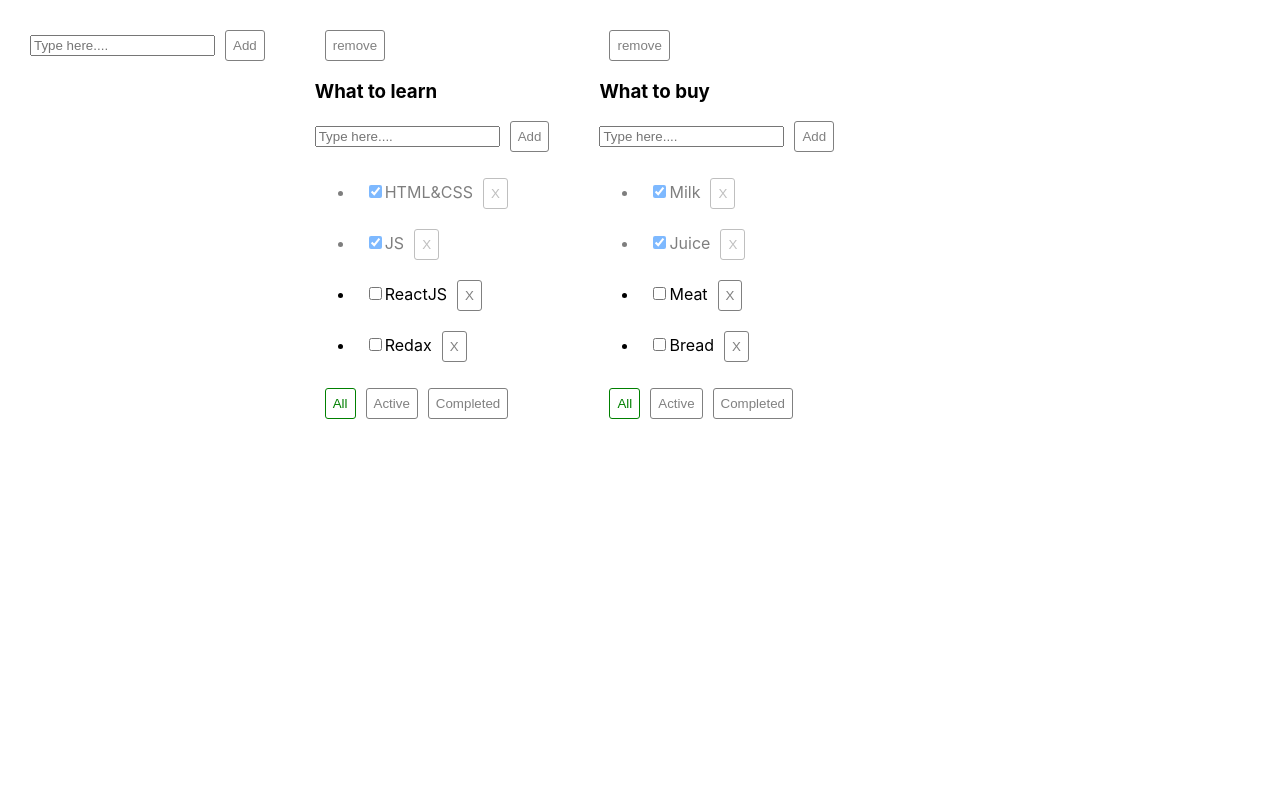
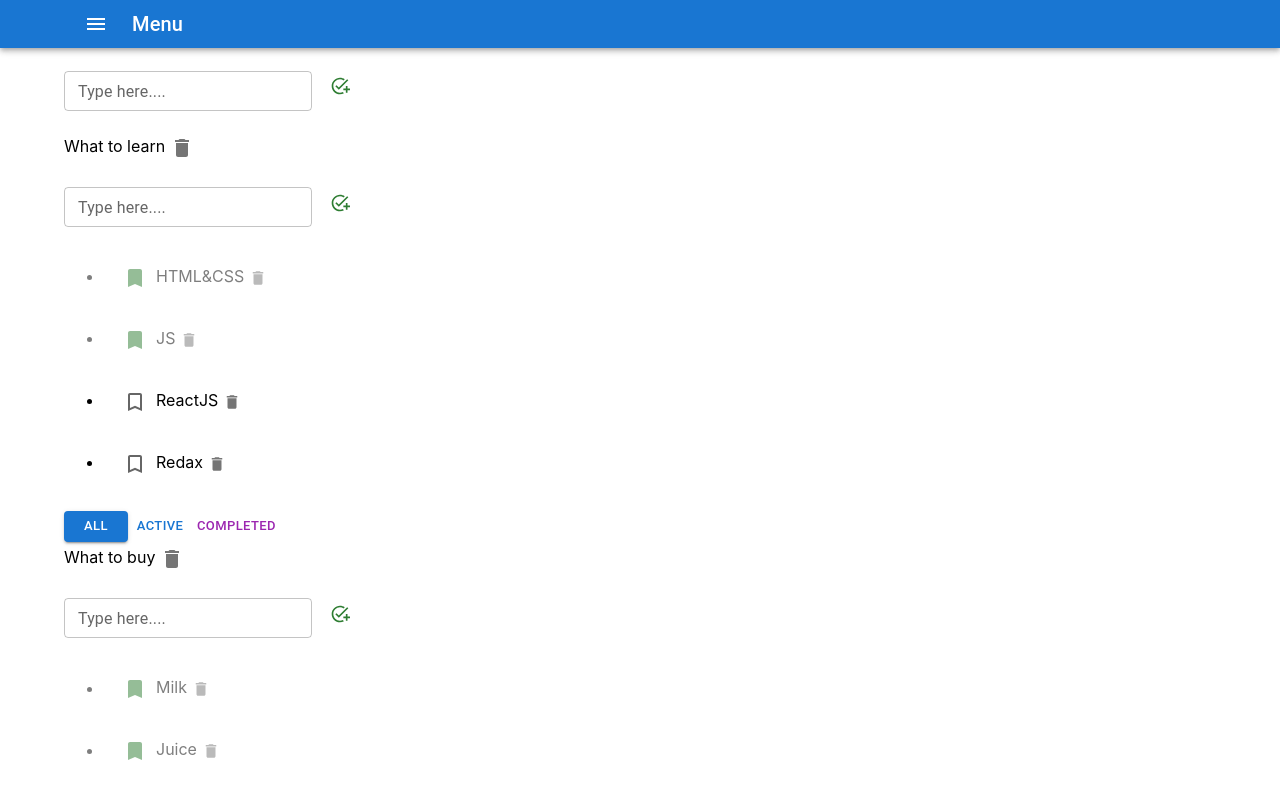
Before and after one commit to EleonoraPavlova/todo-react, a React (Create React App) app: page /#/ in a window 1280 px wide. Shown: the top 800 px of the page. Built offline with nearby package versions, Linux system fonts and the light colour scheme.

Commit message:
added material-ui

```diff
--- a/package.json
+++ b/package.json
@@ -4,6 +4,11 @@
   "version": "0.1.0",
   "private": true,
   "dependencies": {
+    "@emotion/react": "^11.11.1",
+    "@emotion/styled": "^11.11.0",
+    "@fontsource/roboto": "^5.0.8",
+    "@mui/icons-material": "^5.14.3",
+    "@mui/material": "^5.14.5",
     "@testing-library/jest-dom": "^5.16.5",
     "@testing-library/react": "^13.4.0",
     "@testing-library/user-event": "^13.5.0",
--- a/src/App.tsx
+++ b/src/App.tsx
@@ -3,6 +3,9 @@ import "./style/App.css";
 import TodoList, { Task } from './components/TodoList/TodoList';
 import { v1 } from "uuid";
 import { AddItemForm } from "./components/AddItemForm/AddItemForm";
+import { AppBar, Container, IconButton, Toolbar, Typography } from "@mui/material";
+import { Menu } from "@mui/icons-material";
+
 
 export type TodoListsType = {
   id: string
@@ -14,20 +17,18 @@ type tasksObjType = {
   [key: string]: Task[]
 }
 
-
 export type FilterValues = "all" | "completed" | "active"
 
+let todoListId1 = v1()
+let todoListId2 = v1()
+
 function App() {
-
   // let [tasks, setTasks] = useState<Task[]>([
   //   { id: v1(), title: "HTML&CSS", isDone: true },
   //   { id: v1(), title: "JS", isDone: true },
   //   { id: v1(), title: "ReactJS", isDone: false },
   //   { id: v1(), title: "Redax", isDone: false }
   // ])
-
-  let todoListId1 = v1()
-  let todoListId2 = v1()
 
   let [tasksObj, setTasks] = useState<tasksObjType>({
     [todoListId1]: [ //id этот передала пропсами id={l.id}  в  TodoList
@@ -44,6 +45,11 @@ function App() {
     ]
   })
 
+  let [todoLists, setTodoLists] = useState<TodoListsType[]>([ //этот стейт для управления  map отрисовки TodoList
+    { id: todoListId1, title: "What to learn", filter: "all" },
+    { id: todoListId2, title: "What to buy", filter: "all" }
+  ])
+
   function removeTask(id: string, togoListId: string) {
     let tasks = tasksObj[togoListId]//достала нужный массив сначала
     let filteredTasks = tasks.filter(t => t.id !== id) // получила фильтрованные таски
@@ -53,55 +59,84 @@ function App() {
   }
 
   function addTask(inputValue: string, togoListId: string) {
-    debugger
     let tasks = tasksObj[togoListId]//достала нужный массив сначала
-    debugger
     let newTask = { id: v1(), title: inputValue, isDone: false }
-    debugger
     tasksObj[togoListId] = [newTask, ...tasks]
-    debugger
-    console.log({ ...tasksObj })
     setTasks({ ...tasksObj })
   }
 
-  function changeStatus(taskId: string, isDone: boolean, togoListId: string) {
-    let tasks = tasksObj[togoListId]//достала нужный массив сначала
-    let task = tasks.find(t => t.id === taskId)
-    if (task) {
-      task.isDone = isDone;
-      setTasks({ ...tasksObj }) //чтобы был перерендер изменения! обязательно!
-    }
+  function changeStatus(togoListId: string, taskId: string, isDone: boolean) {
+    setTasks({ ...tasksObj, [togoListId]: tasksObj[togoListId].map(t => t.id === taskId ? { ...t, isDone: isDone } : t) })
+    // [togoListId]: это зашли в объект по id!!!
+
+    // let tasks = tasksObj[togoListId]//достала нужный массив сначала
+    // let task = tasks.find(t => t.id === taskId)
+    // if (task) {
+    //   task.isDone = isDone;
+    //   setTasks({ ...tasksObj }) //чтобы был перерендер изменения! обязательно!
+    // }
   }
 
-  let [todoLists, setTodoLists] = useState<TodoListsType[]>([ //этот стейт для управления  map отрисовки TodoList
-    { id: todoListId1, title: "What to learn", filter: "all" },
-    { id: todoListId2, title: "What to buy", filter: "all" }
-  ])
 
-
-  function changeFilterHandler(value: FilterValues, id: string) {
-    let todoList = todoLists.find((t) => t.id === id)
+  function changeFilterHandler(value: FilterValues, todoListId: string) {
+    let todoList = todoLists.find((t) => t.id === todoListId)
     if (todoList) {
       todoList.filter = value
       return setTodoLists([...todoLists])
     }
   }
 
-
   function removeTodolist(togoListId: string) {
     let removeTodoList = todoLists.filter(l => l.id !== togoListId) //filter возвращает новый массив
     setTodoLists(removeTodoList)
     delete tasksObj[togoListId]
     setTasks({ ...tasksObj })
-    console.log(tasksObj)
   }
 
-  function addTodoList(input: string) {
-    addTask(input, todoListId1)
+  function addTodoList(input: string) { //добавление новой колонки списка задач
+    let newTodolist: TodoListsType = {
+      id: "newTodolist",
+      title: input,
+      filter: "all"
     }
+    setTodoLists([newTodolist, ...todoLists])
+    setTasks({ ...tasksObj, [newTodolist.id]: [] })//cоздала совершенно новый список
+  }
+
+  function changeEditableSpan(id: string, input: string, togoListId: string) {
+    let tasks = tasksObj[togoListId]//достала нужный массив сначала
+    let task = tasks.find(t => t.id === id)
+    if (task) {
+      task.title = input;
+      setTasks({ ...tasksObj }) //чтобы был перерендер изменения! обязательно!
+    }
+  }
+
+  function changeEditableSpanTitle(title: string, togoListId: string) {
+    let foundTodoLists = todoLists.find(t => t.id === togoListId)//достала нужный массив сначала
+    if (foundTodoLists) {
+      foundTodoLists.title = title
+      setTodoLists([...todoLists])
+    }
+  }
+
 
   return (
     <div className="App">
+      <AppBar position="static">
+        <Container fixed>
+          <Toolbar variant="dense">
+            <IconButton edge="start" color="inherit" aria-label="menu" sx={{ mr: 2 }}>
+              <Menu />
+            </IconButton>
+            <Typography variant="h6" color="inherit" component="div">
+              Menu
+            </Typography>
+          </Toolbar>
+        </Container>
+      </AppBar>
+      <Container fixed>
+        <div>
           <AddItemForm addTask={addTodoList} />
           {todoLists.map((l) => {
 
@@ -114,13 +149,22 @@ function App() {
             }
 
             return (<div key={l.id} >
-          <TodoList tasks={tasksForTodolist} title={l.title}
-            removeTask={removeTask} addTask={addTask} changeStatus={changeStatus}
-            id={l.id} filter={l.filter} changeFilterHandler={changeFilterHandler} removeTodolist={removeTodolist} />
+              <TodoList tasks={tasksForTodolist}
+                title={l.title}
+                removeTask={removeTask}
+                addTask={addTask}
+                changeStatus={changeStatus}
+                id={l.id} filter={l.filter}
+                changeFilterHandler={changeFilterHandler}
+                removeTodolist={removeTodolist}
+                changeEditableSpan={changeEditableSpan}
+                changeEditableSpanTitle={changeEditableSpanTitle}
+              />
             </div>)
-      }
-      )}
+          })}
         </div>
+      </Container >
+    </div >
   );
 }
 export default App;
--- /dev/null
+++ b/src/components/AddItemForm/AddItemForm.module.scss
@@ -0,0 +1,11 @@
+.addItemForm {
+  display: flex;
+  gap: 10px;
+  align-items: center;
+  margin: 20px 0;
+  align-items: baseline;
+}
+
+.error {
+  border: 1px solid red;
+}
--- a/src/components/AddItemForm/AddItemForm.tsx
+++ b/src/components/AddItemForm/AddItemForm.tsx
@@ -1,6 +1,9 @@
 import React, { ChangeEvent, KeyboardEvent, useState } from 'react';
-import { ButtonComponent } from "../ButtonComponent/ButtonComponent";
-import style from "./../TodoList/TodoList.module.scss"
+//import { ButtonComponent } from "../ButtonComponent/ButtonComponent";
+import { Button, IconButton, TextField } from "@mui/material";
+import styled from "./AddItemForm.module.scss"
+import AddTaskIcon from '@mui/icons-material/AddTask';
+
 
 
 type AddItemFormType = {
@@ -10,6 +13,7 @@ type AddItemFormType = {
 export const AddItemForm: React.FC<AddItemFormType> = ({ addTask }: AddItemFormType) => {
   let [error, setError] = useState<string | null>(null)
   let [inputValue, setInputValue] = useState("")
+
 
   const addItemHandler = (taskName: string) => {
     if (/[a-zа-яё]/i.test(taskName)) {
@@ -27,20 +31,28 @@ export const AddItemForm: React.FC<AddItemFormType> = ({ addTask }: AddItemFormT
   const onKeyDownHandler = (e: KeyboardEvent<HTMLInputElement>) => {
     setError(null);
     if (e.key === "Enter") {
-      addTask(e.currentTarget.value);
+      addItemHandler(inputValue)
     }
   }
 
   return (
-    <div>
-      <input type="text" placeholder="Type here...."
+    <div className={styled.addItemForm}>
+      <TextField type="text" label="Type here...."
         value={inputValue}
         onChange={onChangeHandler}
         onKeyDown={onKeyDownHandler}
-        className={error ? "error" : ""}
+        variant={"outlined"}
+        error={!!error}
+        helperText={error}
+        size="small"
       />
-      <ButtonComponent name="Add" callBack={() => addItemHandler(inputValue)} />
-      {error && <div className={style.errorMes}>{error}</div>}
-    </div>
+      {/* <ButtonComponent name="Add" callBack={() => addItemHandler(inputValue)} /> */}
+
+      <IconButton
+        onClick={() => addItemHandler(inputValue)}>
+        <AddTaskIcon fontSize="small" color="success" />
+      </IconButton>
+      {/* {error && <div className={styled.errorMes}>{error}</div>} */}
+    </div >
   )
 }
--- a/src/components/ButtonComponent/ButtonComponent.tsx
+++ b/src/components/ButtonComponent/ButtonComponent.tsx
@@ -1,5 +1,5 @@
 import React from 'react';
-import styled from "styled-components";
+import style from "styled-components";
 
 type ButtonProps = {
   active?: boolean;
@@ -17,7 +17,7 @@ export const ButtonComponent = (props: ButtonProps) => {
 }
 
 // const Button = styled.button<Pick<ButtonProps, 'active'>>`
-const Button = styled.button<{ $active?: boolean }>`
+const Button = style.button<{ $active?: boolean }>`
 background-color: inherit;
 cursor: pointer;
 margin-left: 10px;
--- /dev/null
+++ b/src/components/EditableSpan.tsx
@@ -0,0 +1,45 @@
+import { TextField } from "@mui/material";
+import React, { ChangeEvent, useState, KeyboardEvent } from 'react';
+
+
+type EditableSpanType = {
+  title: string
+  onChange: (input: string) => void
+}
+
+export const EditableSpan: React.FC<EditableSpanType> = ({ title, onChange }: EditableSpanType) => {
+  let [editMode, setEditMode] = useState<boolean>(false)
+  let [input, setInput] = useState<string>("")
+
+  const activateEditMode = () => {
+    setEditMode(true)
+    setInput(title)    //установила новое значение таски
+  }
+  const activateViewMode = () => {
+    setEditMode(false)
+    onChange(input) //теперь новое значение таски можно прочитать:
+    // c помощью этого колбека сообщить родителю что произошло событие и передать актуальное значение input
+  }
+
+
+  const onChangeTitleHandler = (e: ChangeEvent<HTMLInputElement>) => {
+    setInput(e.currentTarget.value)
+  }
+
+  const onKeyDownHandler = (e: KeyboardEvent<HTMLInputElement>) => {
+    console.log("e.currentTarget.value", e.currentTarget.value)
+    if (e.key === "Enter") {
+      setInput(e.currentTarget.value)
+      setEditMode(false)
+      onChange(input)
+    }
+  }
+
+  return (editMode ?
+    <TextField value={input}
+      onChange={onChangeTitleHandler}
+      onBlur={activateViewMode}
+      onKeyDown={onKeyDownHandler}
+      autoFocus variant="standard" /> :
+    <span onDoubleClick={activateEditMode}>{title}</span>)
+}
--- a/src/components/TodoList/TodoList.module.scss
+++ b/src/components/TodoList/TodoList.module.scss
@@ -1,11 +1,3 @@
-.error {
-  border: 1px solid red;
-}
-
-.errorMes {
-  color: red;
-}
-
 .done {
   opacity: 0.5;
 }
@@ -13,3 +5,7 @@
 .list {
   padding: 10px;
 }
+
+.button {
+  margin-right: 10px;
+}
--- a/src/components/TodoList/TodoList.tsx
+++ b/src/components/TodoList/TodoList.tsx
@@ -1,21 +1,26 @@
-import React, { ChangeEvent } from 'react';
-import { ButtonComponent } from "../ButtonComponent/ButtonComponent";
-import style from "./TodoList.module.scss"
+import React, { ChangeEvent, useState } from 'react';
+import styled from "./TodoList.module.scss"
 import { FilterValues } from "../../App";
 import { AddItemForm } from "../AddItemForm/AddItemForm";
+import { EditableSpan } from "../EditableSpan";
+import { Button, Checkbox, IconButton } from "@mui/material";
+import { Delete } from "@mui/icons-material";
+import BookmarkBorderIcon from '@mui/icons-material/BookmarkBorder';
+import BookmarkIcon from '@mui/icons-material/Bookmark';
 
 
 type TodoListProps = {
-  title?: string
+  title: string
   tasks: Task[]
   id: string // id из конкретно каждого массива, который лежит в объекте
   filter: FilterValues
   removeTask: (id: string, togoListId: string) => void
   addTask: (inputValue: string, togoListId: string) => void
-  changeStatus: (taskId: string, isDone: boolean, togoListId: string) => void
+  changeStatus: (togoListId: string, taskId: string, isDone: boolean) => void
   changeFilterHandler: (value: FilterValues, id: string) => void
   removeTodolist: (togoListId: string) => void
-
+  changeEditableSpan: (id: string, input: string, togoListId: string) => void
+  changeEditableSpanTitle: (input: string, togoListId: string) => void
 }
 
 export type Task = {
@@ -25,17 +30,29 @@ export type Task = {
 }
 
 
+
 function TodoList(props: TodoListProps) {
   const mappedTasks = () => {
     return props.tasks.map(item => {
+
       const onRemoveHandler = () => props.removeTask(item.id, props.id)
       const onChangeHandler = (e: ChangeEvent<HTMLInputElement>) =>
-        props.changeStatus(item.id, e.currentTarget.checked, props.id);
+        props.changeStatus(props.id, item.id, e.currentTarget.checked);
       //console.log(e.currentTarget.checked) //вывожу в консоль смену состояния чеков
 
-      return (<li key={item.id} className={`${style.list} ${item.isDone ? style.done : ""}`} ><input type="checkbox" checked={item.isDone} onChange={onChangeHandler} />
-        <span>{item.title}</span>
-        <ButtonComponent name="X" callBack={onRemoveHandler} />
+      const EditableSpanHandler = (input: string) => {
+        props.changeEditableSpan(item.id, input, props.id);
+      }
+      return (<li key={item.id} className={`${styled.list} ${item.isDone ? styled.done : ""}`} >
+        <Checkbox checked={item.isDone} onChange={onChangeHandler}
+          icon={<BookmarkBorderIcon />}
+          checkedIcon={<BookmarkIcon />}
+          color="success"
+        />
+        <EditableSpan title={item.title} onChange={EditableSpanHandler} />
+        <IconButton aria-label="delete" onClick={onRemoveHandler} size="small" >
+          <Delete fontSize="inherit" />
+        </IconButton>
       </li>)
     })
   }
@@ -43,25 +60,42 @@ function TodoList(props: TodoListProps) {
   const removeTodolistHandler = () => {
     return props.removeTodolist(props.id)
   }
+
   const addTasks = (input: string) => {
     props.addTask(input, props.id)
   }
 
+  const EditableSpanTitleHandler = (title: string) => {
+    props.changeEditableSpanTitle(title, props.id);
+  }
+
   return (
     <div>
-      <ButtonComponent name="remove" callBack={removeTodolistHandler} />
-      <h3>{props.title}</h3>
+      <EditableSpan title={props.title} onChange={EditableSpanTitleHandler} />
+      <IconButton aria-label="delete" onClick={removeTodolistHandler} size="small" >
+        <Delete />
+      </IconButton>
+      {/* <ButtonComponent name="remove" callBack={removeTodolistHandler} /> */}
       <AddItemForm addTask={addTasks} />
       <ul>
         {mappedTasks()}
       </ul>
       <div>
-        <ButtonComponent active={props.filter === "all"} name="All" callBack={() => { props.changeFilterHandler("all", props.id) }} />
-        <ButtonComponent active={props.filter === "active"} name="Active" callBack={() => { props.changeFilterHandler("active", props.id) }} />
-        <ButtonComponent active={props.filter === "completed"} name="Completed" callBack={() => { props.changeFilterHandler("completed", props.id) }} />
+        <Button size="small" variant={props.filter === "all" ? "contained" : "text"}
+          children={"All"}
+          onClick={() => { props.changeFilterHandler("all", props.id) }} className="button" />
+        <Button size="small" color={"primary"}
+          variant={props.filter === "active" ? "contained" : "text"} children={"Active"}
+          onClick={() => { props.changeFilterHandler("active", props.id) }} className="button" />
+        <Button size="small" color={"secondary"}
+          variant={props.filter === "completed" ? "contained" : "text"}
+          children={"Completed"} onClick={() => { props.changeFilterHandler("completed", props.id) }}
+          className="button" />
       </div>
     </div >
   );
 }
-
+// active={props.filter === "all"}
+// active={props.filter === "active"}
+//active={props.filter === "completed"}
 export default TodoList;
--- a/src/style/App.css
+++ b/src/style/App.css
@@ -1,8 +1,9 @@
-.App {
+/* .App {
   padding: 30px;
   display: flex;
+  justify-content: center;
 }
 
 .App > div {
   margin-right: 50px;
-}
+} */
```
Also changed, not shown: 1 other file (tests, documents, lock files or other folders). Lines whose indentation alone changed are shown as unchanged.
